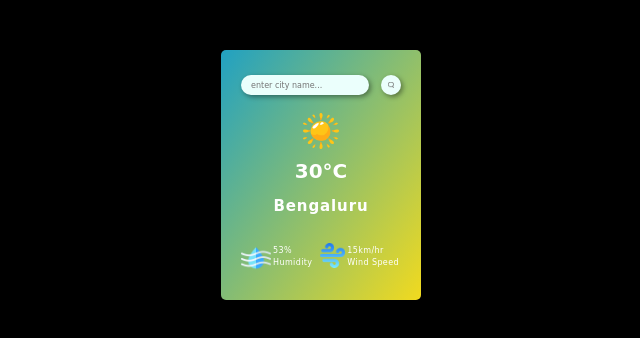
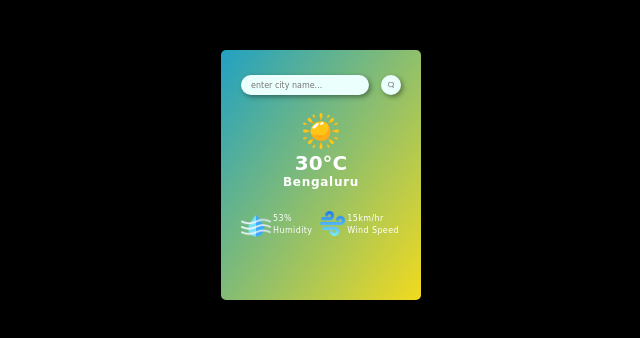
Before and after one commit to shivani26-bot/WeatherApp, a plain HTML site: page index.html in a window 1280 px wide. Shown: the whole page, without its empty margins (319-959 px from the left). Drawn offline with Linux system fonts and the light colour scheme.

Commit message:
final commit

```diff
--- a/style.css
+++ b/style.css
@@ -66,11 +66,13 @@ body {
   display: flex;
   justify-content: center;
   align-items: center;
+  outline: none;
 }
 .search-section button img {
   height: 6px;
   width: 6px;
   z-index: 2;
+  /* outline: none; */
 }
 
 .weather-section {
@@ -81,7 +83,7 @@ body {
   align-items: center;
   width: 100%;
   height: auto;
-  line-height: 2;
+  /* line-height: 2; */
   color: white;
   font-size: 10px;
   font-weight: 90;
@@ -98,6 +100,8 @@ body {
 } */
 .city {
   letter-spacing: 0.06em;
+  font-size: 12px;
+  text-align: center;
 }
 
 .humid-icon {
```
